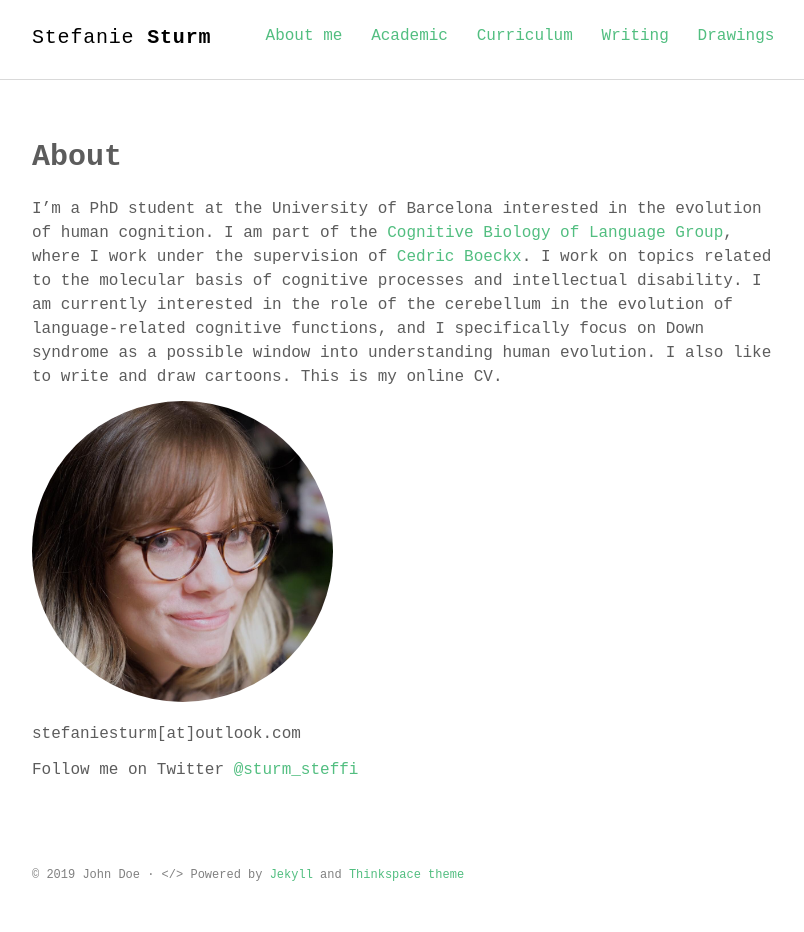
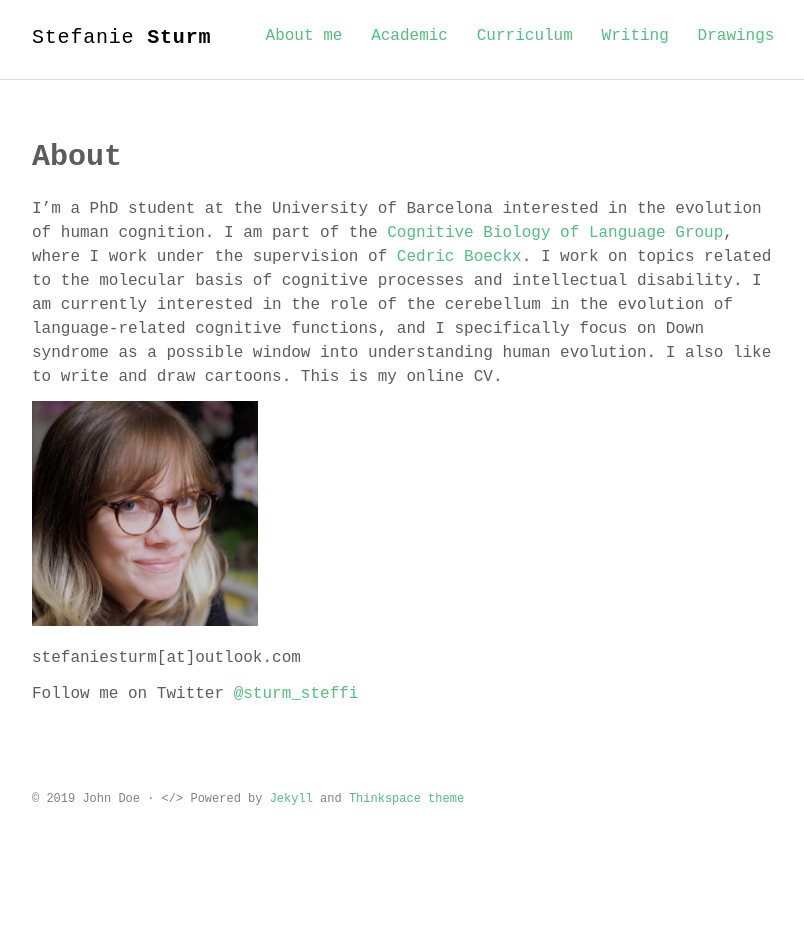
Before and after one commit to stefaniesturm/stefaniesturm.github.io, a Jekyll site: the page built from about.md, in a window 1280 px wide. Shown: the whole page, without its empty margins (232-1036 px from the left). Built offline with Jekyll 4.4.1, drawn with Linux system fonts in a browser that asks for light colours; some web fonts are replaced; after the commit the page ends 900 px from its top, so only the background shows below that.

Commit message:
Update about.md

```diff
--- a/about.md
+++ b/about.md
@@ -6,7 +6,7 @@ permalink: /about/
 
 I'm a PhD student at the University of Barcelona interested in the evolution of human cognition. I am part of the <a href="http://cbl.ub.edu" target="_blank" rel="noopener noreferrer">Cognitive Biology of Language Group</a>, where I work under the supervision of <a href="https://www.icrea.cat/Web/ScientificStaff/cedric-boeckx--493" target="_blank" rel="noopener noreferrer">Cedric Boeckx</a>. I work on topics related to the molecular basis of cognitive processes and intellectual disability. I am currently interested in the role of the cerebellum in the evolution of language-related cognitive functions, and I specifically focus on Down syndrome as a possible window into understanding human evolution. I also like to write and draw cartoons. This is my online CV.
 
-<img style="width:40%; border-radius:50%" src="/images/steffi.jpeg" alt="This is me.">
+<img style="width:30%" src="/images/steffi.jpeg" alt="This is me.">
 
 stefaniesturm[at]outlook.com
 
```
